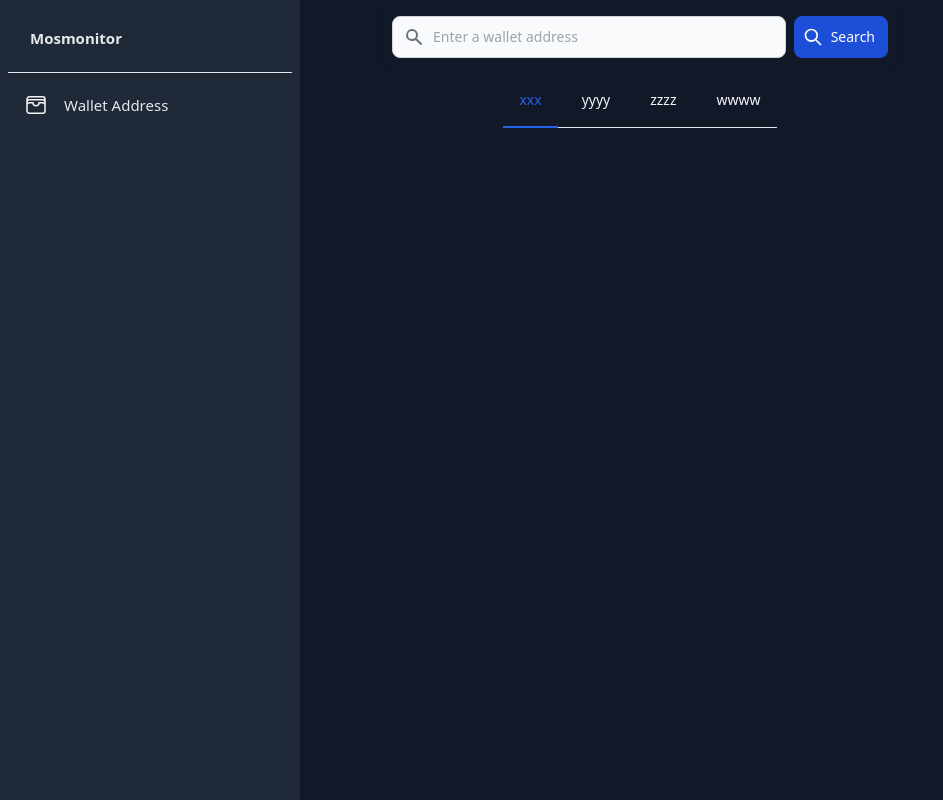
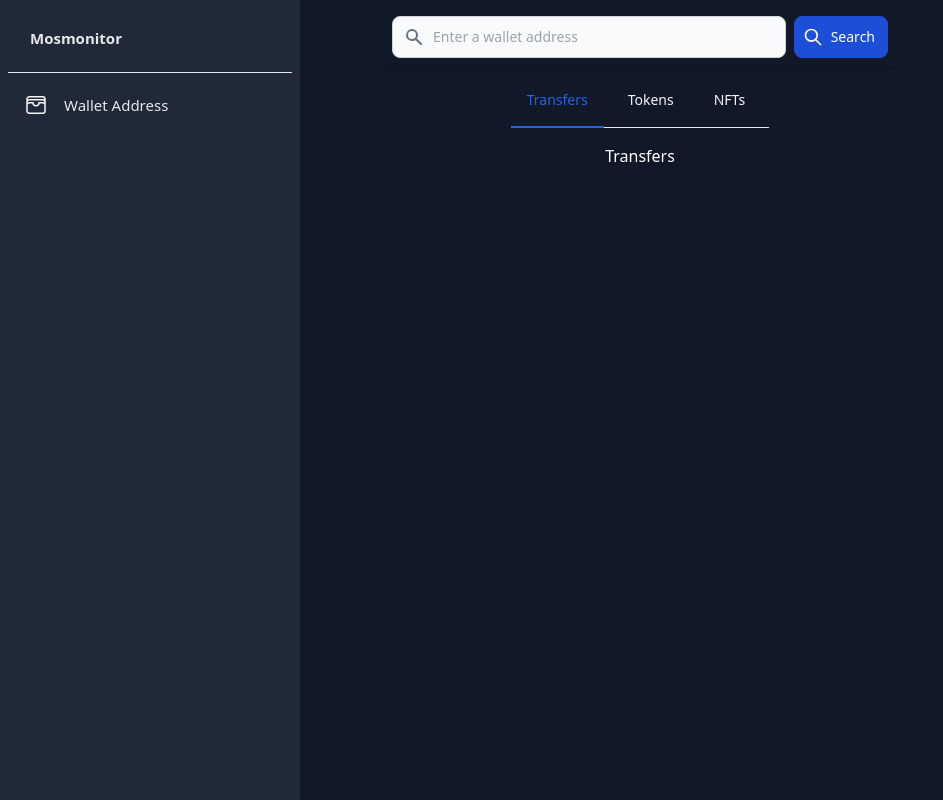
Before and after one commit to vking45/mos-monitor, a React (Create React App) app: page / in a window 1280 px wide. Shown: the whole page, without its empty margins (0-943 px from the left). Built offline with nearby package versions, Linux system fonts and the light colour scheme.

Commit message:
added tabs js

```diff
--- a/src/components/Tabs.jsx
+++ b/src/components/Tabs.jsx
@@ -1,27 +1,54 @@
-import React from 'react'
+import React from 'react';
+import { useState } from 'react';
 
 function Tabs() {
+
+    const [transfers, setTransfers] = useState(true);
+    const [tokens, setTokens] = useState(false);
+    const [nfts, setNfts] = useState(false);
+
+    const active_tab = "inline-block p-4 rounded-t-lg border-b-2 text-blue-600 border-blue-600 hover:text-blue-600 hover:border-blue-600 active:text-blue-600";
+    const normal_tab = "inline-block p-4 rounded-t-lg border-b-2 border-transparent text-gray-100 hover:text-blue-600 hover:border-blue-600";
+
+    const onTransfers = () => {
+        setTransfers(true);
+        setTokens(false);
+        setNfts(false);
+    }
+    const onTokens = () => {
+        setTokens(true);
+        setTransfers(false);
+        setNfts(false);
+    }
+    const onNfts = () => {
+        setNfts(true);
+        setTransfers(false);
+        setTokens(false);
+    }
+
     return (
+        <div>
         <div className="flex justify-center align-middle">
 
             <div className="mb-4 border-b  dark:border-gray-700">
                 <ul className="flex flex-wrap -mb-px text-sm font-medium text-center" id="myTab" data-tabs-toggle="#myTabContent" role="tablist">
                     <li className="mr-2" role="presentation">
-            <button className="inline-block p-4 rounded-t-lg border-b-2 text-blue-600 border-blue-600 hover:text-blue-600 hover:border-blue-600 active:text-blue-600 " id="profile-tab" data-tabs-target="#profile" type="button" role="tab" aria-controls="profile" aria-selected="false">xxx</button>
+                        <button className={ transfers ? active_tab : normal_tab} id="transfer-tab" data-tabs-target="#profile" type="button" role="tab" aria-controls="profile" aria-selected="false" onClick={onTransfers}>Transfers</button>
                     </li>
                     <li className="mr-2" role="presentation">
-            <button className="inline-block p-4 rounded-t-lg border-b-2 border-transparent text-gray-100 hover:text-blue-600 hover:border-blue-600" id="dashboard-tab" data-tabs-target="#dashboard" type="button" role="tab" aria-controls="dashboard" aria-selected="false">yyyy</button>
+                        <button className={ tokens ? active_tab : normal_tab } id="dashboard-tab" data-tabs-target="#dashboard" type="button" role="tab" aria-controls="dashboard" aria-selected="false" onClick={onTokens}>Tokens</button>
                     </li>
                     <li className="mr-2" role="presentation">
-            <button className="inline-block p-4 rounded-t-lg border-b-2 border-transparent text-gray-100 hover:text-blue-600 hover:border-blue-600" id="settings-tab" data-tabs-target="#settings" type="button" role="tab" aria-controls="settings" aria-selected="false">zzzz</button>
-        </li>
-        <li role="presentation">
-            <button className="inline-block p-4 rounded-t-lg border-b-2 border-transparent text-gray-100 hover:text-blue-600 hover:border-blue-600" id="contacts-tab" data-tabs-target="#contacts" type="button" role="tab" aria-controls="contacts" aria-selected="false">wwww</button>
+                        <button className={ nfts ? active_tab : normal_tab } id="settings-tab" data-tabs-target="#settings" type="button" role="tab" aria-controls="settings" aria-selected="false" onClick={onNfts}>NFTs</button>
                     </li>
                 </ul>
             </div>
-
-
+        </div>
+        <div className="flex justify-center align-middle">
+            {transfers ? <p className='text-white'>Transfers</p> : ""}
+            {tokens ? <p className='text-white'>Tokens</p> : ""}
+            {nfts ? <p className='text-white'>NFTs</p> : ""}
+        </div>
     </div>
   )
 }
```
Lines whose indentation alone changed are shown as unchanged.
